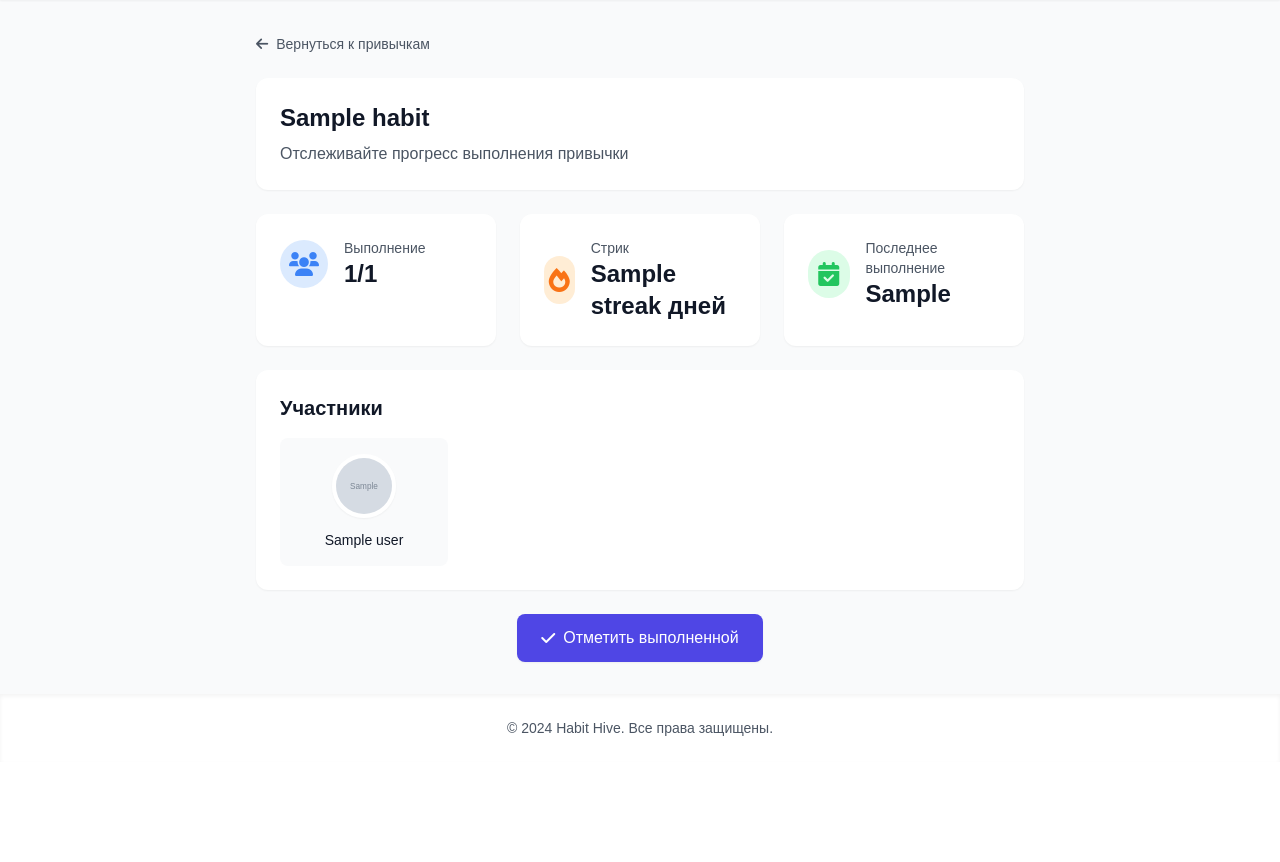
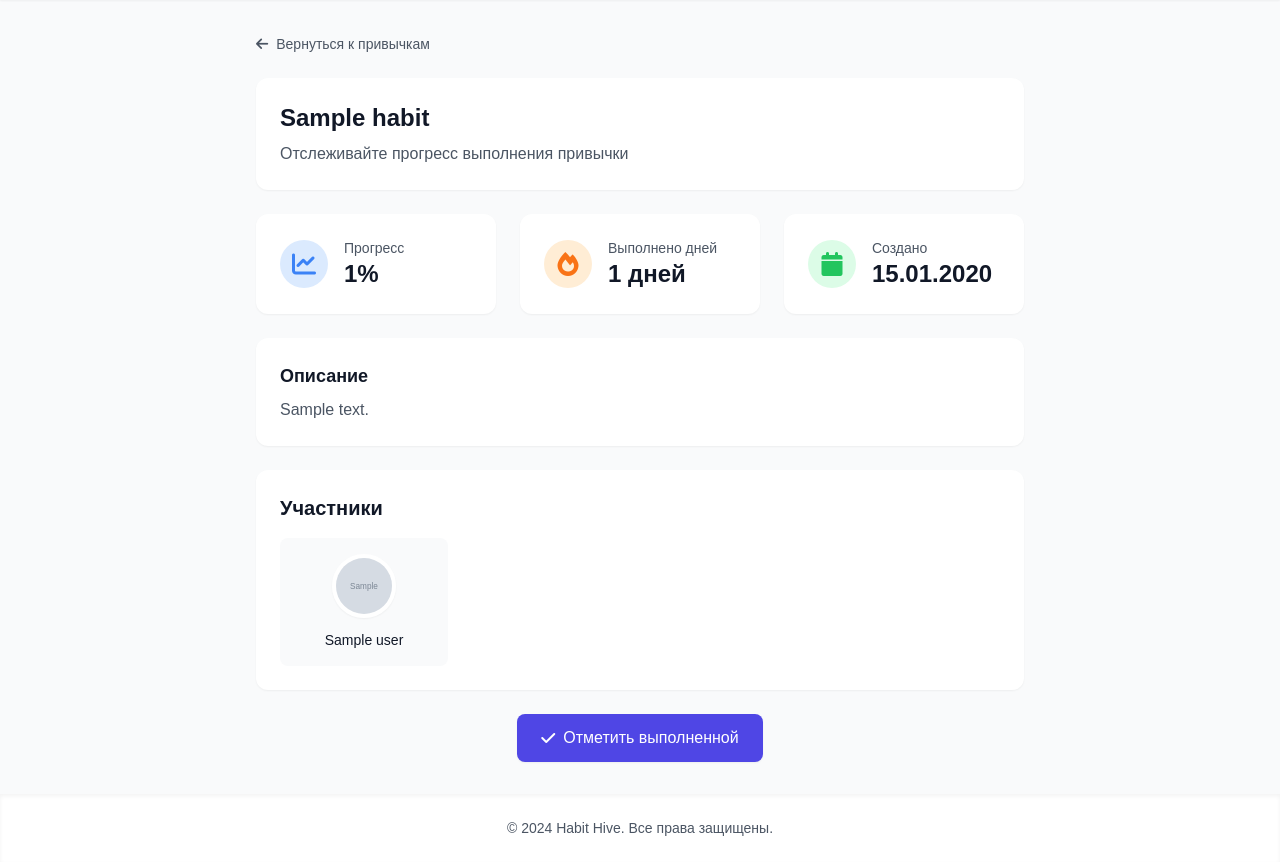
Before and after one commit to lexa946/habit-hive, a FastAPI app: template app/templates/habit.html in a window 1280 px wide. Shown: the part 64-926 px from the top of the page. Before the commit the page ends 800 px from the top, so only its background shows below. Run offline with FastAPI, Linux system fonts and the light colour scheme; the template is opened without the code that fills it: most values are stand-ins (such as "Sample title", 1, 10 or a date in 2020); grey boxes marked "Sample" are stand-in pictures; parts of the project's set-up code (start-up, migrations or seed data) failed here and were passed over; some libraries are stand-ins or nearby versions; some web fonts are replaced.

Commit message:
обнова

```diff
--- a/app/schemas/habit.py
+++ b/app/schemas/habit.py
@@ -12,4 +12,4 @@ class HabitResponse(BaseModel):
     user_id: UUID
 
     class Config:
-        orm_mode = True
+        from_attributes = True
--- a/app/schemas/tracking.py
+++ b/app/schemas/tracking.py
@@ -16,4 +16,4 @@ class TrackingResponse(BaseModel):
     date: date
 
     class Config:
-        orm_mode = True
+        from_attributes = True
--- /dev/null
+++ b/app/templates/base.html
@@ -0,0 +1,85 @@
+<!DOCTYPE html>
+<html lang="ru" class="scroll-smooth">
+<head>
+    <meta charset="UTF-8">
+    <title>{% block title %}{% endblock %}</title>
+    <meta name="viewport" content="width=device-width, initial-scale=1.0">
+    <meta name="theme-color" content="#4F46E5">
+
+    <!-- Tailwind CSS -->
+    <script src="https://cdn.tailwindcss.com"></script>
+    <script>
+        tailwind.config = {
+            darkMode: 'class',
+            theme: {
+                extend: {
+                    colors: {
+                        primary: {
+                            50: '#EEF2FF',
+                            100: '#E0E7FF',
+                            200: '#C7D2FE',
+                            300: '#A5B4FC',
+                            400: '#818CF8',
+                            500: '#6366F1',
+                            600: '#4F46E5',
+                            700: '#4338CA',
+                            800: '#3730A3',
+                            900: '#312E81',
+                        }
+                    },
+                    fontFamily: {
+                        sans: ['Inter var', 'sans-serif'],
+                    },
+                    animation: {
+                        'fade-in': 'fadeIn 0.5s ease-in-out',
+                        'slide-up': 'slideUp 0.5s ease-in-out',
+                    },
+                    keyframes: {
+                        fadeIn: {
+                            '0%': { opacity: '0' },
+                            '100%': { opacity: '1' },
+                        },
+                        slideUp: {
+                            '0%': { transform: 'translateY(20px)', opacity: '0' },
+                            '100%': { transform: 'translateY(0)', opacity: '1' },
+                        },
+                    },
+                }
+            }
+        }
+    </script>
+
+    <!-- Font Awesome -->
+    <link href="https://cdnjs.cloudflare.com/ajax/libs/font-awesome/6.0.0/css/all.min.css" rel="stylesheet">
+
+    <!-- Inter Font -->
+    <link rel="stylesheet" href="https://rsms.me/inter/inter.css">
+
+    <style>
+        [x-cloak] { display: none !important; }
+        .prose { max-width: 65ch; }
+    </style>
+</head>
+<body class="bg-gray-50 dark:bg-gray-900 text-gray-900 dark:text-gray-100 min-h-screen transition-colors duration-200">
+    <div class="min-h-screen flex flex-col">
+        {% include 'navbar.html' %}
+
+        <main class="flex-1 container mx-auto px-4 py-8">
+            <div class="max-w-4xl mx-auto">
+                {% block Body %}{% endblock %}
+            </div>
+        </main>
+
+        <footer class="bg-white dark:bg-gray-800 shadow-inner mt-auto">
+            <div class="container mx-auto px-4 py-6">
+                <p class="text-center text-sm text-gray-600 dark:text-gray-400">
+                    © 2024 Habit Hive. Все права защищены.
+                </p>
+            </div>
+        </footer>
+    </div>
+
+    <!-- Alpine.js -->
+    <script defer src="https://cdn.jsdelivr.net/npm/alpinejs@3.x.x/dist/cdn.min.js"></script>
+</body>
+</html>
--- a/app/templates/habit.html
+++ b/app/templates/habit.html
@@ -29,12 +29,12 @@
             <div class="bg-white dark:bg-gray-800 rounded-xl shadow-sm p-6">
                 <div class="flex items-center space-x-4">
                     <div class="w-12 h-12 rounded-full bg-blue-100 dark:bg-blue-900 flex items-center justify-center">
-                        <i class="fas fa-users text-2xl text-blue-500 dark:text-blue-400"></i>
+                        <i class="fas fa-chart-line text-2xl text-blue-500 dark:text-blue-400"></i>
                     </div>
                     <div>
-                        <p class="text-sm text-gray-600 dark:text-gray-400">Выполнение</p>
+                        <p class="text-sm text-gray-600 dark:text-gray-400">Прогресс</p>
                         <p class="text-2xl font-bold text-gray-900 dark:text-white">
-                            {{ habit.completed_by|length }}/{{ total_members }}
+                            {{ completed_percentage }}%
                         </p>
                     </div>
                 </div>
@@ -45,23 +45,38 @@
                         <i class="fas fa-fire text-2xl text-orange-500 dark:text-orange-400"></i>
                     </div>
                     <div>
-                        <p class="text-sm text-gray-600 dark:text-gray-400">Стрик</p>
-                        <p class="text-2xl font-bold text-gray-900 dark:text-white">{{ habit.streak }} дней</p>
+                        <p class="text-sm text-gray-600 dark:text-gray-400">Выполнено дней</p>
+                        <p class="text-2xl font-bold text-gray-900 dark:text-white">
+                            {{ completed_by|length }} дней
+                        </p>
                     </div>
                 </div>
             </div>
             <div class="bg-white dark:bg-gray-800 rounded-xl shadow-sm p-6">
                 <div class="flex items-center space-x-4">
                     <div class="w-12 h-12 rounded-full bg-green-100 dark:bg-green-900 flex items-center justify-center">
-                        <i class="fas fa-calendar-check text-2xl text-green-500 dark:text-green-400"></i>
+                        <i class="fas fa-calendar text-2xl text-green-500 dark:text-green-400"></i>
                     </div>
                     <div>
-                        <p class="text-sm text-gray-600 dark:text-gray-400">Последнее выполнение</p>
-                        <p class="text-2xl font-bold text-gray-900 dark:text-white">{{ habit.last_completed }}</p>
+                        <p class="text-sm text-gray-600 dark:text-gray-400">Создано</p>
+                        <p class="text-2xl font-bold text-gray-900 dark:text-white">
+                            {{ habit.created_at.strftime('%d.%m.%Y') }}
+                        </p>
                     </div>
                 </div>
             </div>
         </div>
+
+        {% if habit.description %}
+        <div class="bg-white dark:bg-gray-800 rounded-xl shadow-sm p-6 mb-6">
+            <h2 class="text-lg font-semibold text-gray-900 dark:text-white mb-2">
+                Описание
+            </h2>
+            <p class="text-gray-600 dark:text-gray-400">
+                {{ habit.description }}
+            </p>
+        </div>
+        {% endif %}
 
         <!-- Participants -->
         <div class="bg-white dark:bg-gray-800 rounded-xl shadow-sm p-6 mb-6">
@@ -84,9 +99,20 @@
         <div class="text-center">
             <form method="post" action="/habit/{{ habit.id }}/complete">
                 <button type="submit"
-                        class="inline-flex items-center justify-center px-6 py-3 bg-primary-600 text-white rounded-lg hover:bg-primary-700 transition-colors duration-200 shadow-sm hover:shadow-md">
+                        class="inline-flex items-center justify-center px-6 py-3 rounded-lg transition-colors duration-200 shadow-sm hover:shadow-md
+                        {% if is_completed_today %}
+                            bg-green-600 text-white hover:bg-green-700
+                        {% else %}
+                            bg-primary-600 text-white hover:bg-primary-700
+                        {% endif %}">
                     <i class="fas fa-check mr-2"></i>
-                    <span>Отметить выполненной</span>
+                    <span>
+                        {% if is_completed_today %}
+                            Отменить выполнение
+                        {% else %}
+                            Отметить выполненной
+                        {% endif %}
+                    </span>
                 </button>
             </form>
         </div>
--- a/app/templates/index.html
+++ b/app/templates/index.html
@@ -1,90 +1,133 @@
-<!DOCTYPE html>
-<html lang="ru" class="scroll-smooth">
-<head>
-    <meta charset="UTF-8">
-    <title>
-        {% block title %}
-            Домашний экран
-        {% endblock %}
-    </title>
-    <meta name="viewport" content="width=device-width, initial-scale=1.0">
-    <meta name="theme-color" content="#4F46E5">
+{% extends "base.html" %}
 
-    <!-- Tailwind CSS -->
-    <script src="https://cdn.tailwindcss.com"></script>
-    <script>
-        tailwind.config = {
-            darkMode: 'class',
-            theme: {
-                extend: {
-                    colors: {
-                        primary: {
-                            50: '#EEF2FF',
-                            100: '#E0E7FF',
-                            200: '#C7D2FE',
-                            300: '#A5B4FC',
-                            400: '#818CF8',
-                            500: '#6366F1',
-                            600: '#4F46E5',
-                            700: '#4338CA',
-                            800: '#3730A3',
-                            900: '#312E81',
-                        }
-                    },
-                    fontFamily: {
-                        sans: ['Inter var', 'sans-serif'],
-                    },
-                    animation: {
-                        'fade-in': 'fadeIn 0.5s ease-in-out',
-                        'slide-up': 'slideUp 0.5s ease-in-out',
-                    },
-                    keyframes: {
-                        fadeIn: {
-                            '0%': { opacity: '0' },
-                            '100%': { opacity: '1' },
-                        },
-                        slideUp: {
-                            '0%': { transform: 'translateY(20px)', opacity: '0' },
-                            '100%': { transform: 'translateY(0)', opacity: '1' },
-                        },
-                    },
-                }
-            }
-        }
-    </script>
+{% block title %}
+    Habit Hive
+{% endblock %}
 
-    <!-- Font Awesome -->
-    <link href="https://cdnjs.cloudflare.com/ajax/libs/font-awesome/6.0.0/css/all.min.css" rel="stylesheet">
-
-    <!-- Inter Font -->
-    <link rel="stylesheet" href="https://rsms.me/inter/inter.css">
-
-    <style>
-        [x-cloak] { display: none !important; }
-        .prose { max-width: 65ch; }
-    </style>
-</head>
-<body class="bg-gray-50 dark:bg-gray-900 text-gray-900 dark:text-gray-100 min-h-screen transition-colors duration-200">
-    <div class="min-h-screen flex flex-col">
-        {% include 'navbar.html' %}
-
-        <main class="flex-1 container mx-auto px-4 py-8">
-            <div class="max-w-4xl mx-auto">
-                {% block Body %}
-                {% endblock %}
-            </div>
-        </main>
-
-        <footer class="bg-white dark:bg-gray-800 shadow-inner mt-auto">
-            <div class="container mx-auto px-4 py-6">
-                <p class="text-center text-sm text-gray-600 dark:text-gray-400">
-                    © 2024 Habit Hive. Все права защищены.
-                </p>
-            </div>
-        </footer>
+{% block Body %}
+<div class="animate-fade-in">
+    <!-- Header Section -->
+    <div class="flex flex-col md:flex-row md:items-center md:justify-between mb-8">
+        <div>
+            <h1 class="text-3xl font-bold text-gray-900 dark:text-white">
+                Добро пожаловать в Habit Hive
+            </h1>
+            <p class="text-gray-600 dark:text-gray-400 mt-1">
+                Сегодня {{ today }}. Отметьте выполненные привычки
+            </p>
+        </div>
+        <div class="flex space-x-4 mt-4 md:mt-0">
+            <a href="/habits/new"
+               class="inline-flex items-center justify-center px-6 py-3 bg-primary-600 text-white rounded-lg hover:bg-primary-700 transition-colors duration-200 shadow-sm hover:shadow-md">
+                <i class="fas fa-plus mr-2"></i>
+                <span>Добавить привычку</span>
+            </a>
+            <a href="/habits"
+               class="inline-flex items-center justify-center px-6 py-3 border border-gray-300 dark:border-gray-600 text-gray-700 dark:text-gray-300 rounded-lg hover:bg-gray-50 dark:hover:bg-gray-700 transition-colors duration-200">
+                <i class="fas fa-list mr-2"></i>
+                <span>Все привычки</span>
+            </a>
+        </div>
     </div>
 
-    <!-- Alpine.js -->
-    <script defer src="https://cdn.jsdelivr.net/npm/alpinejs@3.x.x/dist/cdn.min.js"></script>
-</body>
-</html>
+    <!-- Progress Summary -->
+    {% if habits %}
+    <div class="grid grid-cols-1 md:grid-cols-3 gap-6 mb-8">
+        <div class="bg-white dark:bg-gray-800 rounded-xl shadow-sm p-6">
+            <div class="flex items-center space-x-4">
+                <div class="w-12 h-12 rounded-full bg-blue-100 dark:bg-blue-900 flex items-center justify-center">
+                    <i class="fas fa-chart-line text-2xl text-blue-500 dark:text-blue-400"></i>
+                </div>
+                <div>
+                    <p class="text-sm text-gray-600 dark:text-gray-400">Всего привычек</p>
+                    <p class="text-2xl font-bold text-gray-900 dark:text-white">
+                        {{ habits|length }}
+                    </p>
+                </div>
+            </div>
+        </div>
+        <div class="bg-white dark:bg-gray-800 rounded-xl shadow-sm p-6">
+            <div class="flex items-center space-x-4">
+                <div class="w-12 h-12 rounded-full bg-green-100 dark:bg-green-900 flex items-center justify-center">
+                    <i class="fas fa-check text-2xl text-green-500 dark:text-green-400"></i>
+                </div>
+                <div>
+                    <p class="text-sm text-gray-600 dark:text-gray-400">Выполнено сегодня</p>
+                    <p class="text-2xl font-bold text-gray-900 dark:text-white">
+                        {{ habits|selectattr('is_completed')|list|length }}
+                    </p>
+                </div>
+            </div>
+        </div>
+        <div class="bg-white dark:bg-gray-800 rounded-xl shadow-sm p-6">
+            <div class="flex items-center space-x-4">
+                <div class="w-12 h-12 rounded-full bg-orange-100 dark:bg-orange-900 flex items-center justify-center">
+                    <i class="fas fa-fire text-2xl text-orange-500 dark:text-orange-400"></i>
+                </div>
+                <div>
+                    <p class="text-sm text-gray-600 dark:text-gray-400">Прогресс</p>
+                    <p class="text-2xl font-bold text-gray-900 dark:text-white">
+                        {{ ((habits|selectattr('is_completed')|list|length / habits|length) * 100)|round|int }}%
+                    </p>
+                </div>
+            </div>
+        </div>
+    </div>
+    {% endif %}
+
+    <!-- Habits List -->
+    <div class="space-y-4">
+        {% for habit in habits %}
+        <div class="group flex items-center justify-between bg-white dark:bg-gray-800 rounded-xl shadow-sm p-6 hover:shadow-md transition-shadow duration-200">
+            <div class="flex-1">
+                <div class="flex items-center space-x-3">
+                    <h3 class="text-lg font-semibold text-gray-900 dark:text-white">
+                        {{ habit.name }}
+                    </h3>
+                    {% if habit.is_completed %}
+                    <span class="px-2 py-1 text-xs font-medium text-green-700 dark:text-green-300 bg-green-100 dark:bg-green-900 rounded-full">
+                        Выполнено
+                    </span>
+                    {% endif %}
+                </div>
+                {% if habit.description %}
+                <p class="text-sm text-gray-600 dark:text-gray-400 mt-1">
+                    {{ habit.description }}
+                </p>
+                {% endif %}
+            </div>
+            <form method="post" action="/toggle/{{ habit.id }}" class="flex-shrink-0">
+                <button type="submit"
+                        class="w-12 h-12 flex items-center justify-center rounded-full border-2 transition-all duration-200
+                        {% if habit.is_completed %}
+                            bg-green-100 dark:bg-green-900 border-green-500 dark:border-green-400 text-green-500 dark:text-green-400
+                        {% else %}
+                            border-gray-300 dark:border-gray-600 hover:bg-gray-50 dark:hover:bg-gray-700 text-gray-400 dark:text-gray-500
+                        {% endif %}">
+                    <i class="fas fa-check text-xl"></i>
+                </button>
+            </form>
+        </div>
+        {% endfor %}
+    </div>
+
+    {% if not habits %}
+    <div class="text-center py-12">
+        <div class="inline-flex items-center justify-center w-16 h-16 rounded-full bg-gray-100 dark:bg-gray-700 mb-4">
+            <i class="fas fa-list-check text-2xl text-gray-400 dark:text-gray-500"></i>
+        </div>
+        <h3 class="text-lg font-medium text-gray-900 dark:text-white mb-2">
+            У вас пока нет привычек
+        </h3>
+        <p class="text-gray-600 dark:text-gray-400 mb-6">
+            Начните добавлять привычки, чтобы отслеживать свой прогресс
+        </p>
+        <a href="/habits/new"
+           class="inline-flex items-center justify-center px-6 py-3 bg-primary-600 text-white rounded-lg hover:bg-primary-700 transition-colors duration-200">
+            <i class="fas fa-plus mr-2"></i>
+            <span>Добавить первую привычку</span>
+        </a>
+    </div>
+    {% endif %}
+</div>
+{% endblock %}
```
Also changed, not shown: app/api/routers/frontend.py (+160 -18 lines).
